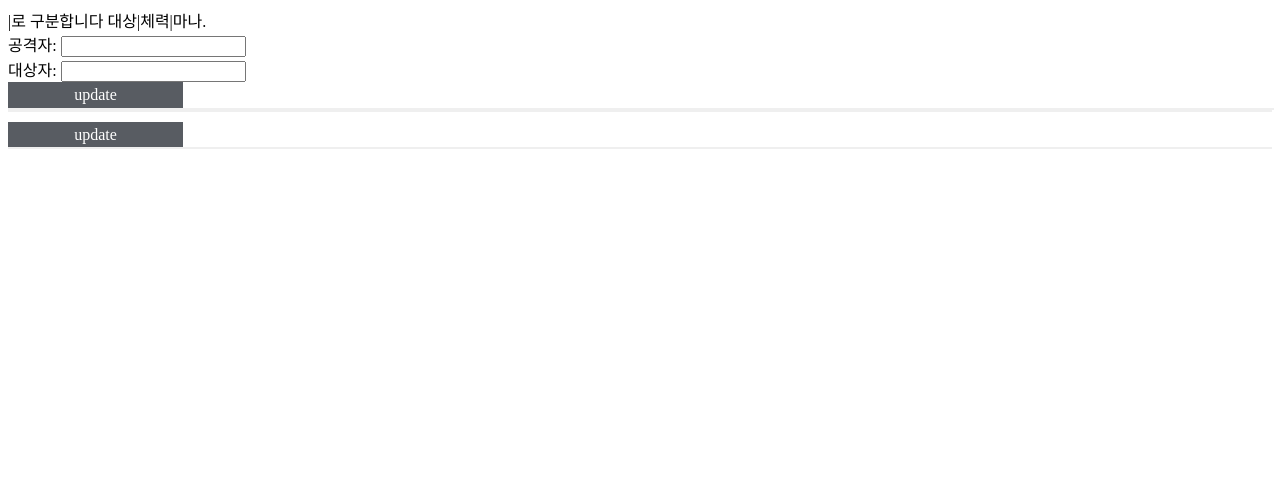
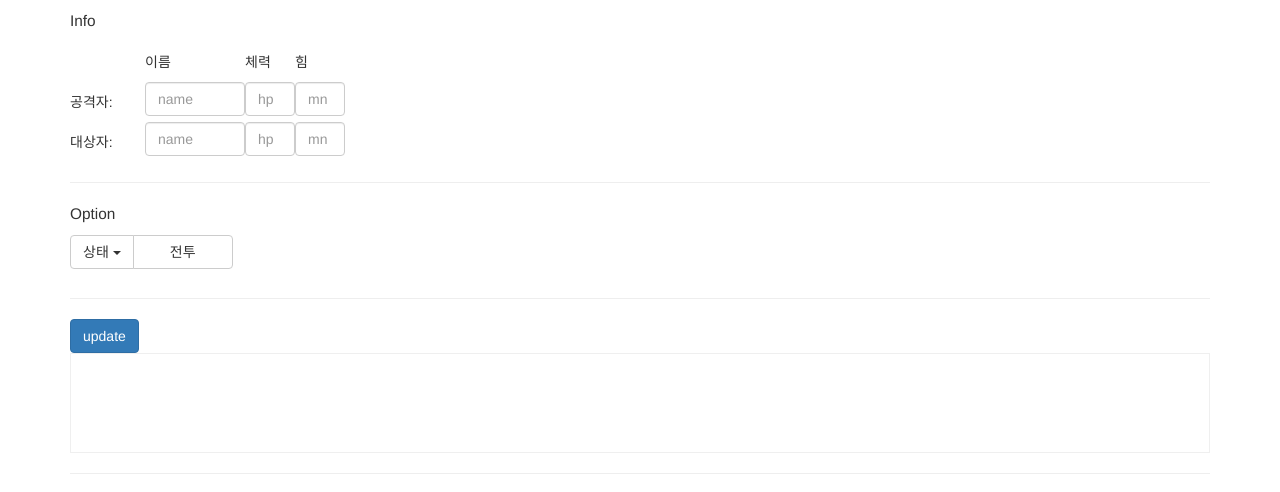
Before and after one commit to FrozenWar/FrozenWar, a website: page prototyping/index.html in a window 1280 px wide. Drawn offline with nearby package versions, Linux system fonts and the light colour scheme.

Commit message:
Applied bootstrap components

```diff
--- a/prototyping/engine.js
+++ b/prototyping/engine.js
@@ -1,17 +1,93 @@
-function war_update(){
+var engine = (function(exports){
+	var MATCH = {
+		set:'세팅',
+		war:'전투',
+		mov:'이동',
+		def:'방어',
+		non:'무능',
+	}
+	var status = 'war';
+
+	function news(t){
+		var o = {};
+		var r = $('.info'+status+t);
+
+		for(var i=0;i<r.length;i++){
+			var e = $(r[i]);
+			//console.log(e.val(), e.attr('placeholder'));
+			var k = e.attr('placeholder');
+			var v = e.val();
+			if(v){
+				o[k] = v;
+			}
+		}
+		return o;
+	}
+
+	exports.update = function(){
+		var items = [];
+		var p = infoc(status, true);
+		if(!p)	return false;
+		var il = p.children('.item');
+		console.log(il);
+		for(var i=0;i<il.length-1;i++){
+			items.push(news(i));
+		}
+		console.log(items);
+
 		$.ajax({
 			url:'/calc',
 			type:'POST',
 			data:{
-			a:hron.encode({name:$('#A').val()}),
-			b:hron.encode({name:$('#B').val()})
+				status:status,
+				content:hron.encode(items)
 			},
 			success:function(msg){
-			$('#result').html(msg);
+				if(msg.error)	throw false;
+				$('#result').html(msg.content);
 			}
 		});
 	}
 
-function init_update(){
+	exports.status = function(e){
+		var target = $(e);
 
+		if(target.attr('class') != 'disabled'){
+			status = target.data('status');
+
+			statusUpdate();
 		}
+	}
+
+	function statusUpdate(){
+		$('#status_result').html(MATCH[status]);
+
+		events.throwEvent(function(e){
+			infoc(e.content);
+		}, 'change', status);
+	}
+
+	function infoc(e, g){
+		if(!e) e = status;
+		var c = $('.infoc');
+		for(var i=0;i<c.length;i++){
+			var t = $(c[i]);
+			var ds = t.data('status');
+			if(ds==e){
+				if(g)
+					return t;
+				t.toggleClass('mienai', false);
+			}else{
+				t.toggleClass('mienai', true);
+			}
+		}
+	}
+
+	$(window).ready(function(){
+		console.log('ready!');
+
+		statusUpdate();
+	});
+
+	return exports;
+})({});
--- /dev/null
+++ b/prototyping/events.js
@@ -0,0 +1,32 @@
+var events = (function(exports){
+	var events = {};
+
+	exports.on	= function(t, cb){
+		if(t in events) return false;
+
+		events[t]	= cb;
+		return true;
+	};
+
+	exports.dispatchEvent	= function(t, args, err){
+		if(t in events){
+			setTimeout(events[t], 0, exports.newEvent(t, args, err));
+		}
+	};
+
+	exports.newEvent	= function(t, args, err){
+		return {
+			type:t,
+			content:args,
+			error:err
+		}
+	}
+
+	exports.throwEvent	= function(cb, t, args, err){
+		if(cb == undefined)
+			exports.dispatchEvent(t, args, err);
+		else
+			cb(exports.newEvent(t, args, err));
+	}
+	return exports;
+})(typeof module!='undefined'?module.exports:{});
--- a/prototyping/index.html
+++ b/prototyping/index.html
@@ -4,26 +4,69 @@
 		<meta charset="utf-8">
 		<title>MLP:FW calc</title>
 		<script type="text/javascript" src="http://code.jquery.com/jquery-2.1.1.min.js"></script>
-		<script type="text/javascript" src="https://raw.githubusercontent.com/tnRaro/hron/master/hron.js"></script>
+		<script type="text/javascript" src="http://maxcdn.bootstrapcdn.com/bootstrap/3.3.1/js/bootstrap.min.js"></script>
+		<script type="text/javascript" src="https://raw.githubusercontent.com/tnRaro/hron/master/index.js?v=0.1.2"></script>
 		<script type="text/javascript" src="engine.js"></script>
+		<script type="text/javascript" src="events.js"></script>
 		<link rel="stylesheet" href="style.css">
+		<link href="http://maxcdn.bootstrapcdn.com/bootstrap/3.3.1/css/bootstrap.min.css" rel="stylesheet">
 	</head>
 	<body>
-		<div id="war" class="container">
-			<div>|로 구분합니다 대상|체력|마나.</div>
-			<div class='item'>공격자: <input type="text" id="A"></div>
-			<div class='item'>대상자: <input type="text" id="B"></div>
-			<div class="button" onclick="war_update()">update</div>
-			<div id="result" class="result">
+		<div class="container">
+			<div id="info">
+				<div id="head">Info</div>
+				<div data-status="war" class="infoc mienai">
+					<div class='item'><div class="w75">&nbsp;</div><div class="w100">이름</div><div class="w50">체력</div><div class="w50">힘</div></div>
+					<div class='item'>
+						<div class="w75">공격자: </div>
+						<div class="w100"><input class="infowar0 form-control" placeholder="name"></div>
+						<div class="w50"><input class="infowar0 form-control" placeholder="hp"></div>
+						<div class="w50"><input class="infowar0 form-control" placeholder="mn"></div>
+					</div>
+					<div class='item'>
+						<div class="w75">대상자: </div>
+						<div class="w100"><input class="infowar1 form-control" placeholder="name"></div>
+						<div class="w50"><input class="infowar1 form-control" placeholder="hp"></div>
+						<div class="w50"><input class="infowar1 form-control" placeholder="mn"></div>
+					</div>
+				</div>
+				<div data-status="non" class="infoc mienai">
+					<div class='item'><div class="w75">&nbsp;</div><div class="w100">이름</div><div class="w50">체력</div><div class="w50">힘</div></div>
+					<div class='item'>
+						<div class="w75">대상: </div>
+						<div class="w100"><input class="infonon0 form-control" placeholder="name"></div>
+						<div class="w50"><input class="infonon0 form-control" placeholder="hp"></div>
+						<div class="w50"><input class="infonon0 form-control" placeholder="mn"></div>
+					</div>
+				</div>
+			</div>
+			<hr>
+			<div id="option">
+				<div id="head">Option</div>
+				<div class="item btn-group" id="status">
+					<div class='btn-group'>
+						<button class="btn btn-default dropdown-toggle" type="button" data-toggle="dropdown">
+							상태 <span class="caret"></span>
+						</button>
+						<ul class="dropdown-menu" role="menu" aria-labelledby="status">
+							<li class="option" onclick="engine.status(this);" data-status="set"><a role="menuitem">세팅</a></li>
+							<li class="divider"></li>
+							<li class="option" onclick="engine.status(this);" data-status="war"><a role="menuitem">전투</a></li>
+							<li class="option" onclick="engine.status(this);" data-status="mov"><a role="menuitem">이동</a></li>
+							<li class="option" onclick="engine.status(this);" data-status="def"><a role="menuitem">방어</a></li>
+							<li class="divider"></li>
+							<li class="option" onclick="engine.status(this);" data-status="non"><a role="menuitem">무능</a></li>
+						</ul>
+					</div>
+					<button	id="status_result" class="btn btn-default w100">..</button>
+				</div>
+			</div>
+			<hr>
+			<button class="btn btn-primary" onclick="engine.update()">update</button>
+			<div id="result">
 
 			</div>
-		</div>
-		<div id="init" class="container">
-
-			<div class="button" onclick="init_update()">update</div>
-			<div class="result">
-
-			</div>
+			<hr>
 		</div>
 	</body>
 </html>
--- a/prototyping/package.json
+++ b/prototyping/package.json
@@ -10,6 +10,7 @@
   "license": "ISC",
   "dependencies": {
     "body-parser": "^1.9.3",
-    "express": "^4.10.4"
+    "express": "^4.10.4",
+    "hron": "^0.1.0"
   }
 }
--- a/prototyping/style.css
+++ b/prototyping/style.css
@@ -5,9 +5,55 @@
 
 #result {
 	width:100%; border:1px solid #efefef;
+	min-height: 100px;
 }
 
 .container {
+	margin-top: 10px;
 	margin-bottom: 10px;
-	border-bottom: 2px solid #efefef;
 }
+
+
+
+input {
+	width:100%;
+}
+
+.item div {
+	float:left;
+}
+
+.item {
+	height: 40px;
+	line-height: 40px;
+	clear:both;
+}
+
+/*
+	width sample
+*/
+.w25 {	width:25px;		}
+.w50 {	width:50px;		}
+.w75 {	width:75px;		}
+.w100 {	width:100px;	}
+.w150 {	width:150px;	}
+.w175 {	width:175px;	}
+.w200 {	width:200px;	}
+
+
+#option {
+	height:75px;
+}
+
+hr {
+	margin-bottom:10px;
+}
+
+#head {
+	font-size:1.1em;
+	margin-bottom: 10px;
+}
+
+.mienai {
+	display: none;
+}
```
Also changed, not shown: prototyping/calc.js (+20 -4 lines). Lines whose indentation alone changed are shown as unchanged.
